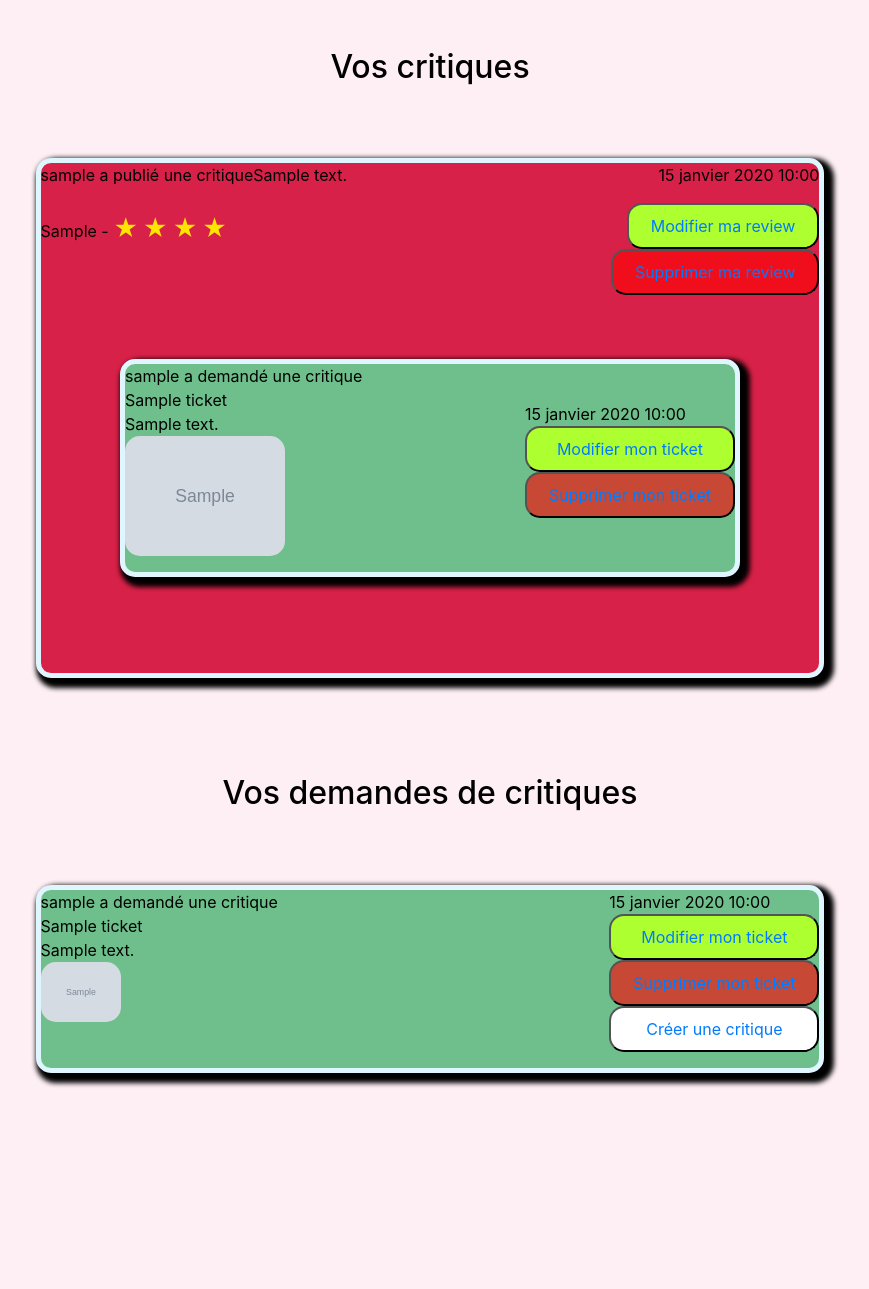
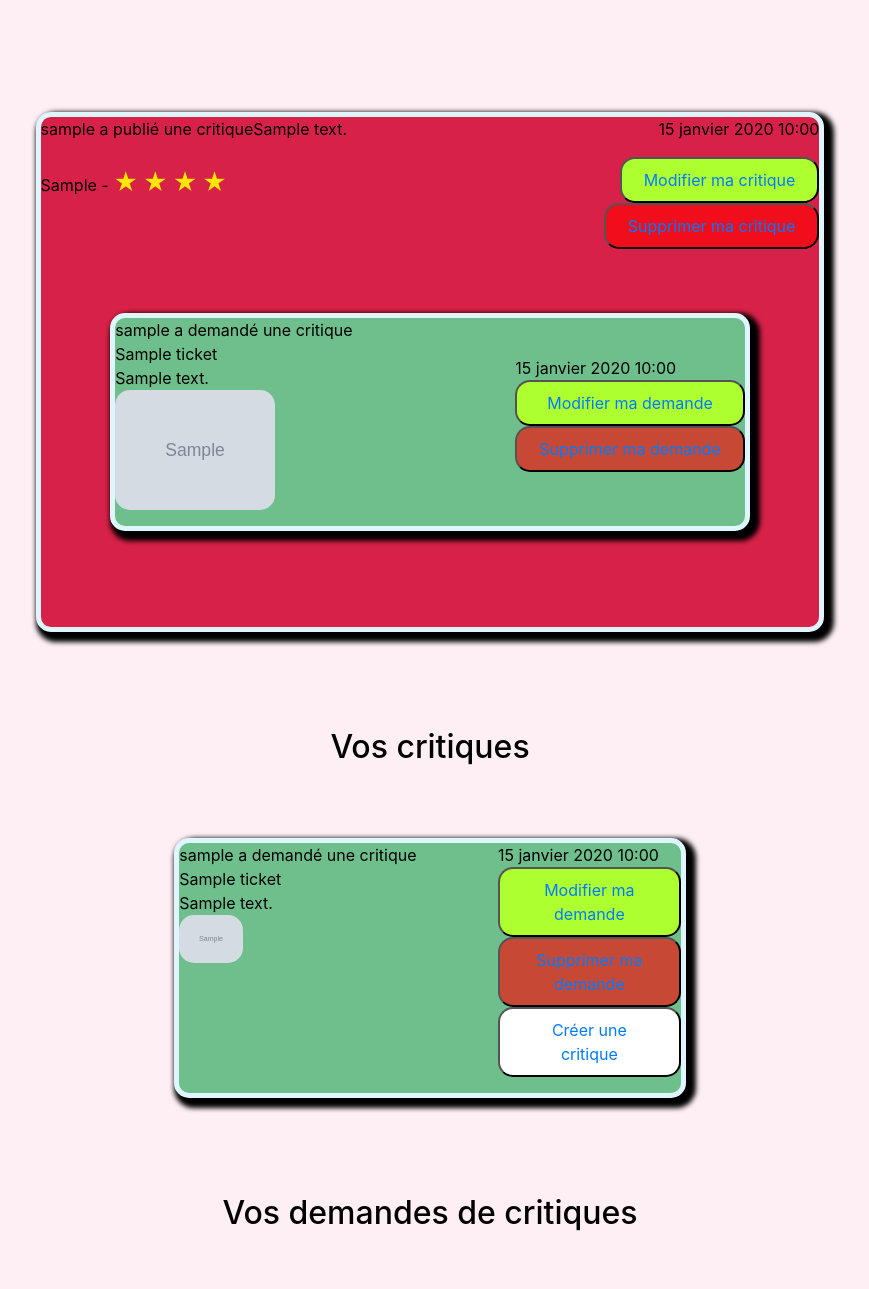
Before and after one commit to Alaet/LITReview--App, a Django app: page /my_posts/ in a window 1280 px wide. Shown: the part 112-1401 px from the top of the page, without its empty margins (210-1079 px from the left). Before the commit the page ends 1199 px from the top, so only its background shows below. Run offline with Django 4.2, Linux system fonts and the light colour scheme; a user stored in the database is signed in; tables that the repository leaves empty hold one stand-in row (values such as "Sample post"); grey boxes marked "Sample" are stand-in pictures; some libraries are stand-ins or nearby versions.

Commit message:
Update
refract templates and corrections

```diff
--- a/LITReview/flux/templates/flux/follow_users_form.html
+++ b/LITReview/flux/templates/flux/follow_users_form.html
@@ -11,13 +11,11 @@
     <br>
     <div class="container">
         <h2>Abonnements</h2>
-
         {% if following|length == 0 %}
             <br>
             <h1>{{ message }}</h1>
             <br>
         {% endif %}
-
         {% for user in following %}
         <li>{{ user.followed_user.username }} :</li>
         <div class="following">
@@ -27,14 +25,11 @@
         </div>
         {% endfor %}
         <h2>Abonnés</h2>
-
         {% if followed_by|length == 0 %}
             <br>
             <h1>{{ message }}</h1>
             <br>
         {% endif %}
-
-
         <div class="follower">
             {% for user in followed_by %}
                 <li>{{user.user.username}}</li>
--- a/LITReview/flux/templates/flux/my_posts.html
+++ b/LITReview/flux/templates/flux/my_posts.html
@@ -1,8 +1,8 @@
 {% extends 'base.html' %}
 {% block content %}
-<div class="container m-auto">
+<div class="container m-auto d-flex flex-column align-items-center justify-content-center">
     {% if user_posts|length > 0 %}
-    <div class="user_posts__posted_review">
+    <div class="posted_review">
         {% for item in user_posts %}
                 {% include 'review.html' %}
         {% endfor %}
@@ -10,7 +10,7 @@
     </div>
     {% endif %}
     {% if user_tickets|length > 0 %}
-    <div class="user_posts__posted_ticket">
+    <div class="posted_ticket">
         {% for item in user_tickets %}
             {% if not item.rated %}
                 {% include 'ticket_unrated.html' %}
--- a/LITReview/templates/review.html
+++ b/LITReview/templates/review.html
@@ -36,9 +36,9 @@
 
     </div>
         <div class="review__creation"><p> {{ item.time_created }} </p>
-        <button><a class="nav-link" href="{% url 'edit-review' item.id %}">Modifier ma review</a></button>
+        <button><a class="nav-link" href="{% url 'edit-review' item.id %}">Modifier ma critique</a></button>
         <button class="delete_post"><a class="nav-link" href="{% url 'delete-review' item.id %}">Supprimer ma
-            review</a></button>
+            critique</a></button>
         </div>
         <div class="container w-auto">{% include 'ticket_from_review.html' %}</div>
 </div>
--- a/LITReview/templates/ticket.html
+++ b/LITReview/templates/ticket.html
@@ -9,9 +9,9 @@
                 {% endif %}</p>
                 <p>
             {% if item.user == request.user %}
-                <button><a class="nav-link" href="{% url 'edit-ticket' item.id %}">Modifier mon ticket</a></button>
+                <button><a class="nav-link" href="{% url 'edit-ticket' item.id %}">Modifier ma demande</a></button>
                 <button class="delete_post"
-                ><a class="nav-link" href="{% url 'delete-ticket' item.id %}">Supprimer mon ticket</a></button>
+                ><a class="nav-link" href="{% url 'delete-ticket' item.id %}">Supprimer ma demande</a></button>
             {% endif %}
             </p>
         </div>
--- a/LITReview/templates/ticket_from_review.html
+++ b/LITReview/templates/ticket_from_review.html
@@ -9,9 +9,9 @@
             {% endif %}</p>
             <p>{{ item.time_created }}
         {% if item.ticket.user == request.user %}
-            <button><a class="nav-link" href="{% url 'edit-ticket' item.ticket.id %}">Modifier mon ticket</a></button>
+            <button><a class="nav-link" href="{% url 'edit-ticket' item.ticket.id %}">Modifier ma demande</a></button>
             <button class="delete_post"
-            ><a class="nav-link" href="{% url 'delete-ticket' item.ticket.id %}">Supprimer mon ticket</a></button>
+            ><a class="nav-link" href="{% url 'delete-ticket' item.ticket.id %}">Supprimer ma demande</a></button>
         {% endif %}
         </p>
     </div>
--- a/LITReview/templates/ticket_unrated.html
+++ b/LITReview/templates/ticket_unrated.html
@@ -10,9 +10,8 @@
     </p>
     <p>{{ item.time_created }}
         {% if item.user == request.user %}
-            <button><a class="nav-link" href="{% url 'edit-ticket' item.id %}">Modifier mon ticket</a></button>
-            <button class="delete_post"><a class="nav-link" href="{% url 'delete-ticket' item.id %}">Supprimer mon
-                ticket</a></button>
+            <button><a class="nav-link" href="{% url 'edit-ticket' item.id %}">Modifier ma demande</a></button>
+            <button class="delete_post"><a class="nav-link" href="{% url 'delete-ticket' item.id %}">Supprimer ma demande</a></button>
         {% endif %}
     <button
             class="create_post"><a class="nav-link" href="{% url 'post-ticket-review' item.id %}">Créer une
```
